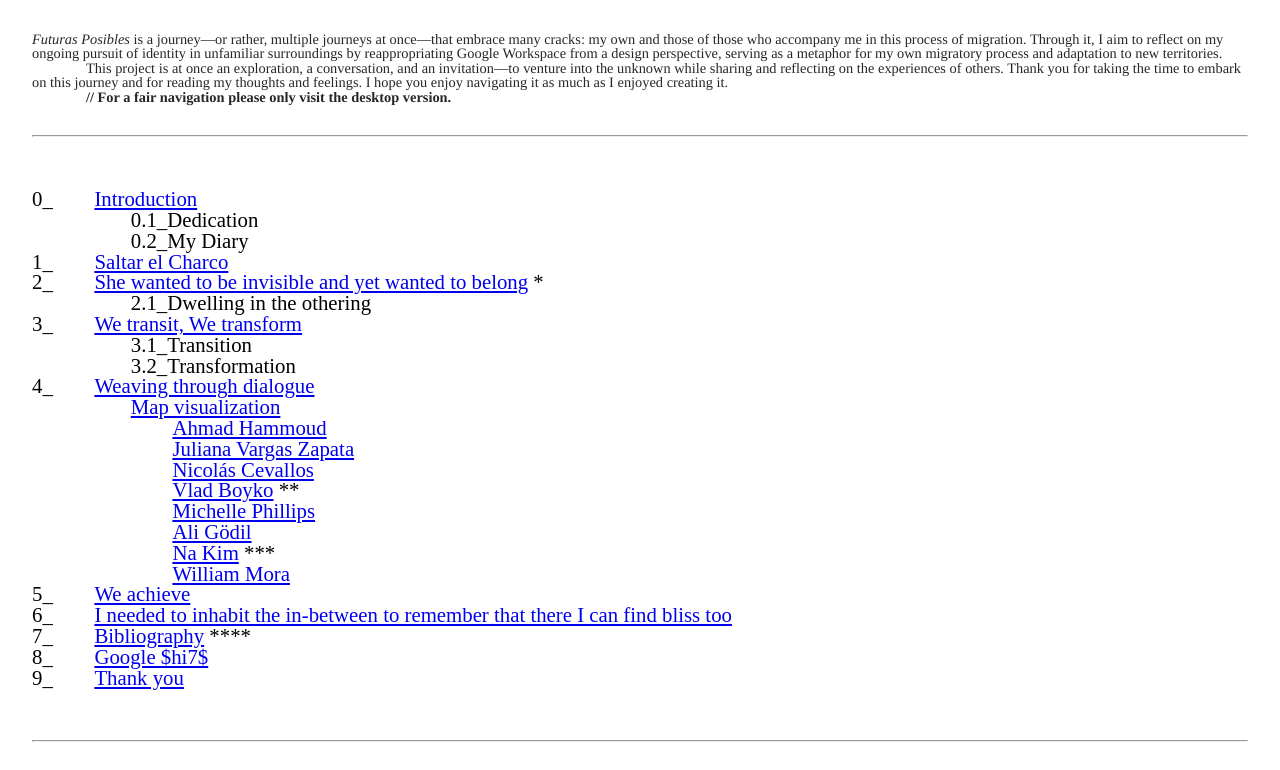
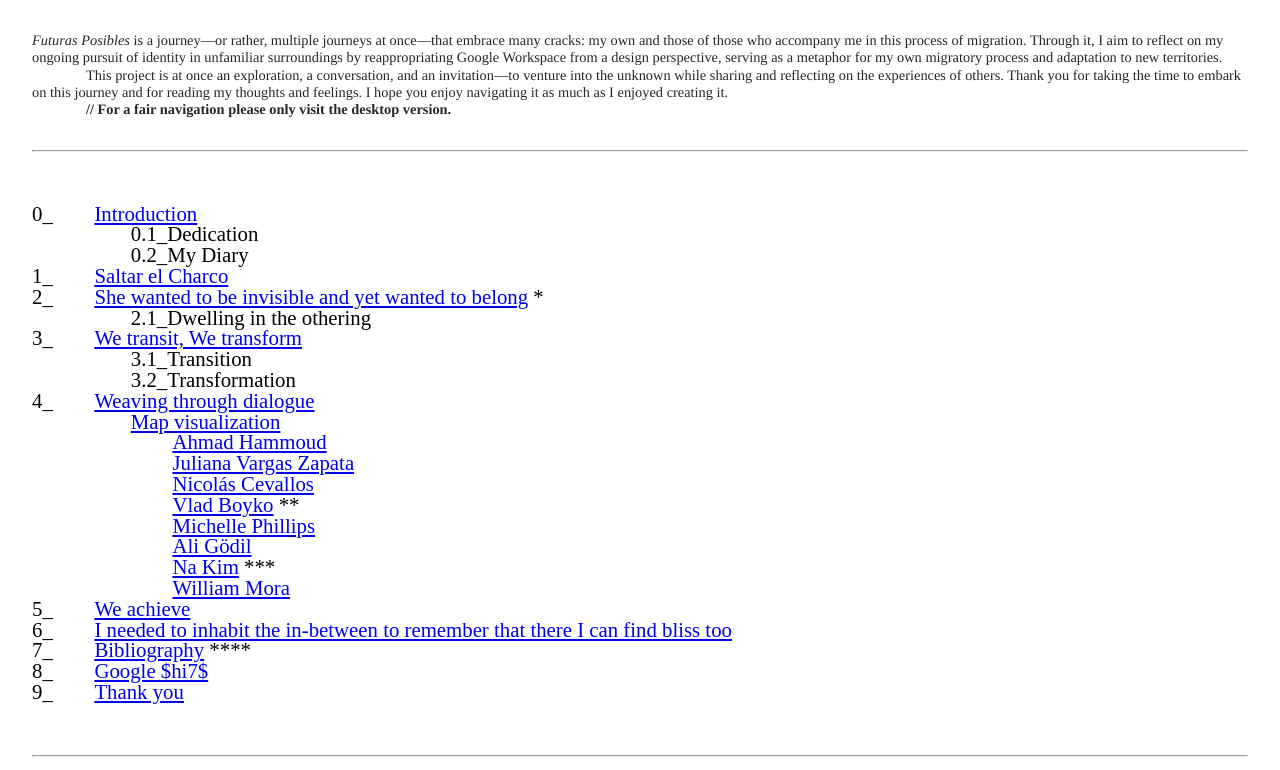
Before and after one commit to futurasposibles/futurasposibles.github.io, a plain HTML site: page index.html in a window 1280 px wide. Shown: the top 770 px of the page. Drawn offline with Linux system fonts and the light colour scheme.

Commit message:
Update index.html

```diff
--- a/index.html
+++ b/index.html
@@ -11,7 +11,7 @@
 	color: rgba(0, 0, 0, 0.85);
 	font-family: 'Times', 'Times New Roman', serif;
 	font-style: normal;
-	line-height: 1.0;
+	line-height: 1.2;
 	letter-spacing: 0;
 	display: block;
 }
```
